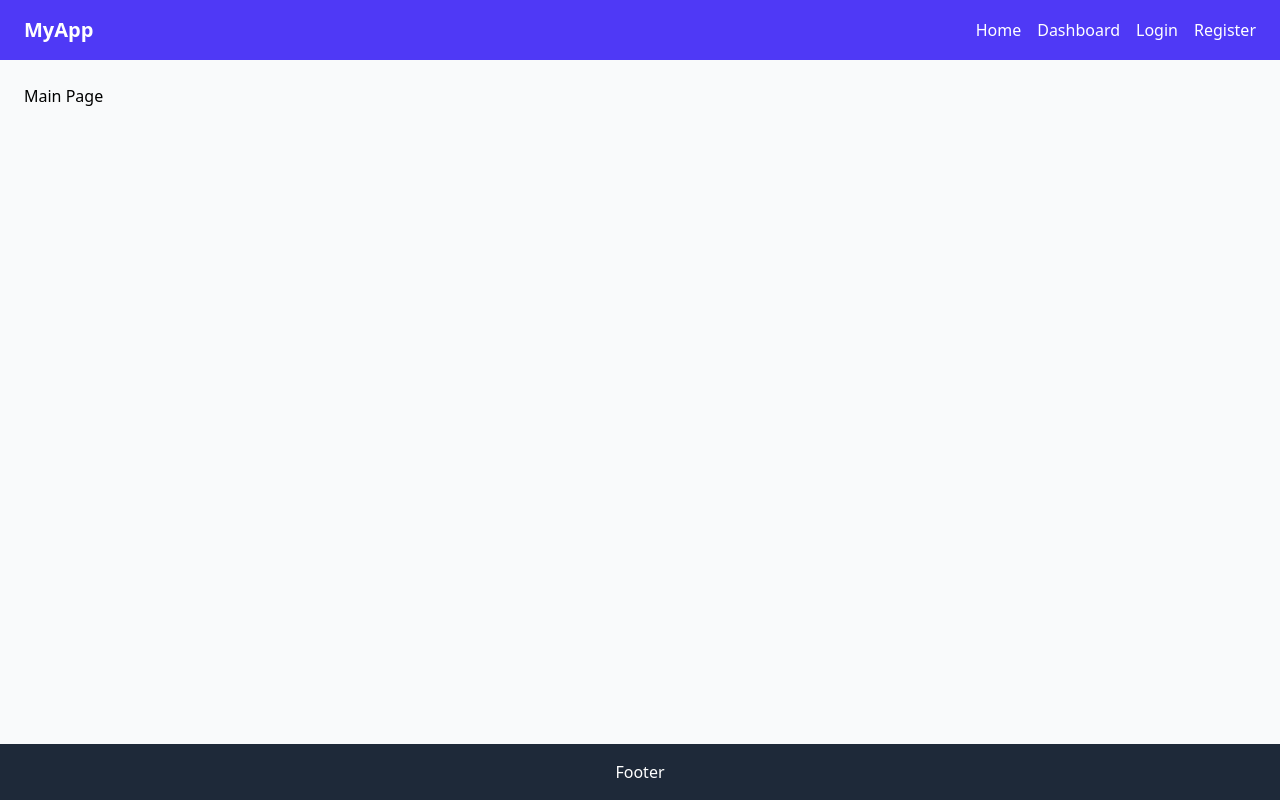
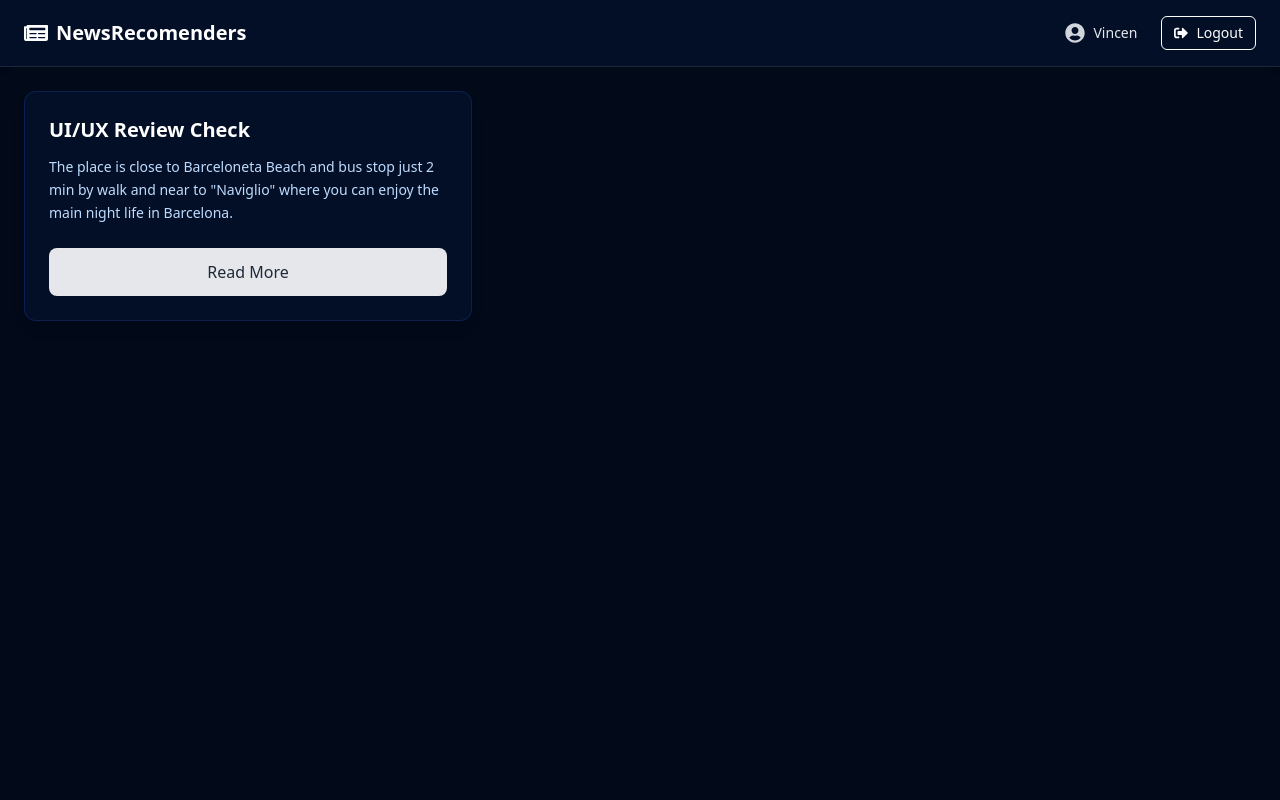
Before and after one commit to vincensiusadyatma/React-News-Recommendation-UI, a React (Vite) app: page /main in a window 1280 px wide. Built offline with nearby package versions, Linux system fonts and the light colour scheme; no server answers; sample sign-in values are in the browser's storage.

Commit message:
feat: create logout handler and static main ui

```diff
--- a/package.json
+++ b/package.json
@@ -18,6 +18,7 @@
     "react": "^19.2.0",
     "react-dom": "^19.2.0",
     "react-hook-form": "^7.71.1",
+    "react-icons": "^5.6.0",
     "react-loading-indicators": "^1.0.1",
     "react-router": "^7.13.0",
     "react-toastify": "^11.0.5",
--- a/src/Types/PropsType.ts
+++ b/src/Types/PropsType.ts
@@ -1,5 +1,6 @@
 import type { ReactNode } from "react"
 
 export type PropsType = {
-    children :ReactNode
+    children? :ReactNode
+    func?: () => void
 }
--- a/src/components/Navbar.tsx
+++ b/src/components/Navbar.tsx
@@ -1,20 +1,28 @@
-import { Link } from "react-router";
+import { FaNewspaper, FaUserCircle, FaSignOutAlt } from "react-icons/fa";
+import type { PropsType } from "../Types/PropsType";
 
-const Navbar = () => {
+const Navbar = ({func}:PropsType) => {
+  const username = "Vincen";
+
   return (
-    <nav className="bg-indigo-600 text-white px-6 py-4 flex justify-between items-center">
+    <nav className="bg-[#030f26] text-white px-6 py-4 flex justify-between items-center border-b border-white/10 shadow-md">
 
-      <div className="text-xl font-bold">
-        MyApp
+      <div className="flex items-center gap-2 text-xl font-semibold">
+        <FaNewspaper className="text-white text-2xl" />
+        <span>NewsRecomenders</span>
       </div>
 
+      <div className="flex items-center gap-6">
+        <div className="flex items-center gap-2 text-sm">
+          <FaUserCircle className="text-xl text-gray-300" />
+          <span className="text-gray-200">{username}</span>
+        </div>
+        <button onClick={func} className=" cursor-pointer flex items-center gap-2 border border-white px-3 py-1.5 rounded-md text-sm hover:bg-white/10 transition">
+          <FaSignOutAlt className="text-white" />
+          <span className="text-white">Logout</span>
+        </button>
+      </div>
 
-      <div className="space-x-4">
-        <Link to="/" className="hover:text-indigo-200">Home</Link>
-        <Link to="/" className="hover:text-indigo-200">Dashboard</Link>
-        <Link to="/" className="hover:text-indigo-200">Login</Link>
-        <Link to="/" className="hover:text-indigo-200">Register</Link>
-      </div>
     </nav>
   );
 };
--- /dev/null
+++ b/src/components/NewsCard.tsx
@@ -0,0 +1,24 @@
+const NewsCard = () => {
+    return (
+      <div className="max-w-md w-full border border-blue-900/40 rounded-xl p-6 bg-[#030f26] shadow-lg">
+
+        <h2 className="text-white text-xl font-semibold mb-3">
+          UI/UX Review Check
+        </h2>
+
+        <p className="text-blue-200 text-sm leading-relaxed mb-6">
+          The place is close to Barceloneta Beach and bus stop just 2 min by
+          walk and near to "Naviglio" where you can enjoy the main night life
+          in Barcelona.
+        </p>
+
+        <button className="w-full bg-gray-200 hover:bg-gray-300 text-gray-800 py-3 rounded-lg font-medium transition">
+          Read More
+        </button>
+
+      </div>
+
+  );
+}
+
+export default NewsCard
--- a/src/layouts/MainLayout.tsx
+++ b/src/layouts/MainLayout.tsx
@@ -1,17 +1,13 @@
 import Navbar from "../components/Navbar";
 import type { PropsType } from "../Types/PropsType";
 
-const MainLayout = ({children}: PropsType) => {
-  return (
-    <div className="min-h-screen flex flex-col">
-      <Navbar />
-      <main className="flex-1 p-6 bg-gray-50">
+const MainLayout = ({children, func}: PropsType) => {
+ return (
+    <div className="min-h-screen flex flex-col bg-[#020a1a]">
+      <Navbar func={func}/>
+      <main className="flex-1 p-6">
         {children}
       </main>
-
-      <footer className="bg-gray-800 text-white text-center py-4">
-        Footer
-      </footer>
     </div>
   );
 };
--- a/src/pages/MainPage.tsx
+++ b/src/pages/MainPage.tsx
@@ -1,13 +1,37 @@
+import { useNavigate } from "react-router";
+import NewsCard from "../components/NewsCard";
 import MainLayout from "../layouts/MainLayout";
+import { Logout } from "../services/AuthService";
+import { ToastContainer, toast } from 'react-toastify';
+
 const MainPage = () => {
+    const navigate = useNavigate()
+    const handleLogout = async() => {
+        try {
+            const result = await Logout()
+            if (result.message == "logout success") {
+                toast.success("Logout Successfully",{onClose: ()=>{
+                    navigate("/auth/login")
+                },autoClose:1500},)
+            }
+          } catch (error) {
+             if (error instanceof Error) {
+                toast.error(error.message, {
+                    autoClose: 1500
+                })
+          }
+      }
+    }
     return (
-        <MainLayout>
+        <MainLayout func={handleLogout}>
+            <ToastContainer />
             <div>
-                <h1>Main Page</h1>
+                <NewsCard/>
             </div>
         </MainLayout>
 
     )
 }
 
+
 export default MainPage;
--- a/src/services/AuthService.ts
+++ b/src/services/AuthService.ts
@@ -30,7 +30,6 @@ const Login = async(username:string,password:string)=>{
         sessionStorage.setItem("isLogin","true")
         return response.data
     } catch (error) {
-
         if (axios.isAxiosError(error)) {
             const message = error.response?.data?.message || "Login gagal"
             throw new Error(message)
@@ -40,4 +39,19 @@ const Login = async(username:string,password:string)=>{
     }
 }
 
-export {Login,Register}
+const Logout = async () => {
+    try {
+        const response = await axios.post(ApiConfig.BASE_URL+"/logout",{},{withCredentials:true});
+        sessionStorage.setItem("isLogin","false")
+        return response.data
+    } catch (error) {
+         if (axios.isAxiosError(error)) {
+            const message = error.response?.data?.message || "Login gagal"
+            throw new Error(message)
+        }else{
+            throw new Error("Error")
+        }
+    }
+}
+
+export {Login, Register, Logout}
```
Also changed, not shown: src/utils/DecodeToken.ts (added), 1 other file (tests, documents, lock files or other folders).
